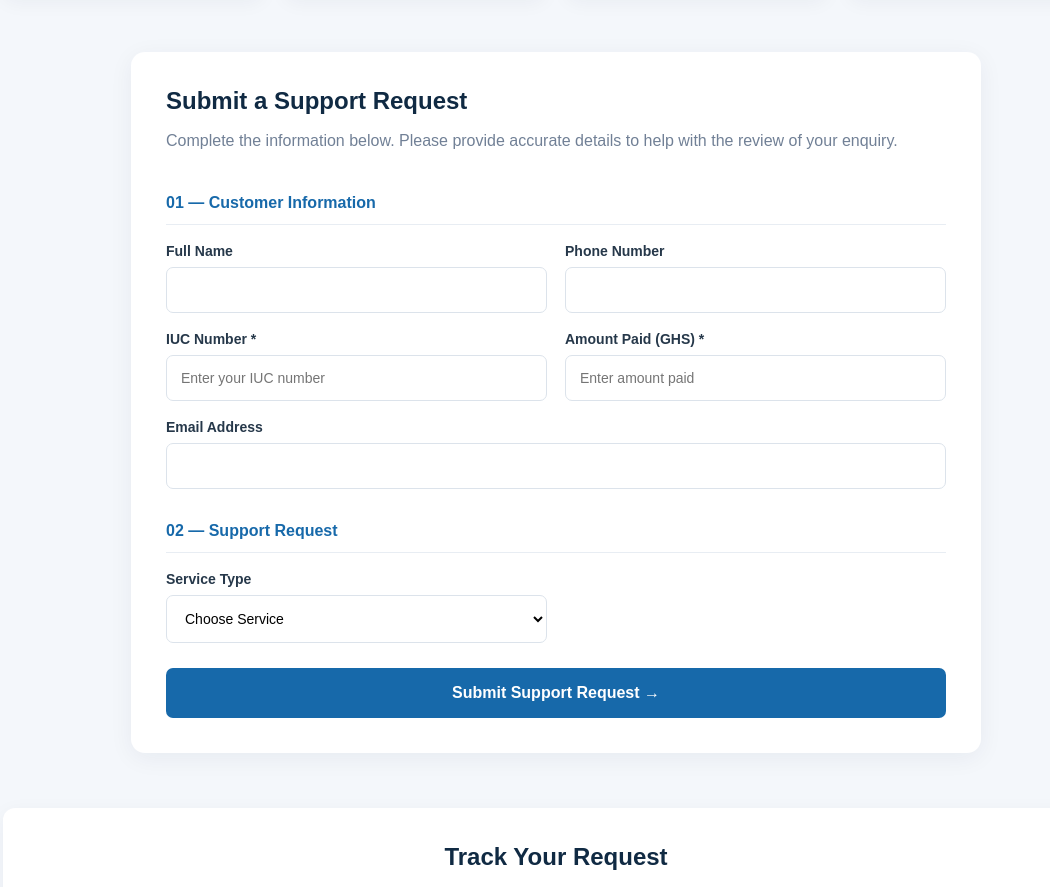
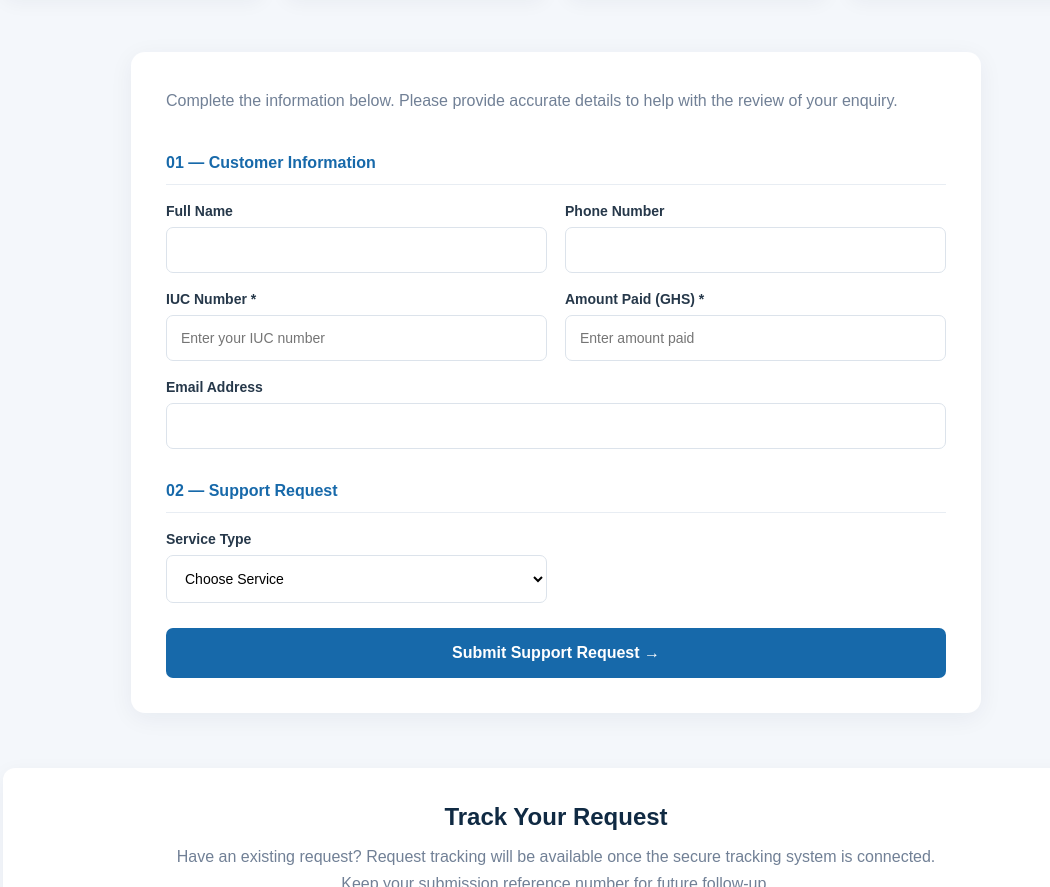
Before and after one commit to multichoicepaymentsupportcentre/subscription-payment-resolution-centre, a plain HTML site: page index.html in a window 1280 px wide. Shown: the part 930-1817 px from the top of the page, without its empty margins (84-1134 px from the left). Drawn offline with nearby package versions, Linux system fonts and the light colour scheme.

Commit message:
Update index.html

```diff
--- a/index.html
+++ b/index.html
@@ -409,7 +409,6 @@ Submit a Request →
 
 <div class="form-section">
 
-<h2>Submit a Support Request</h2>
 
 <p>
 Complete the information below. Please provide accurate
```
